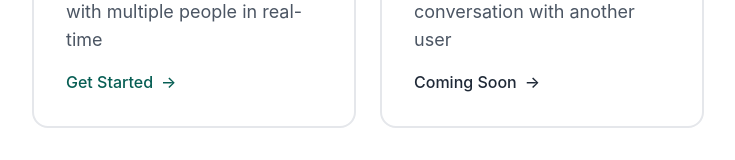
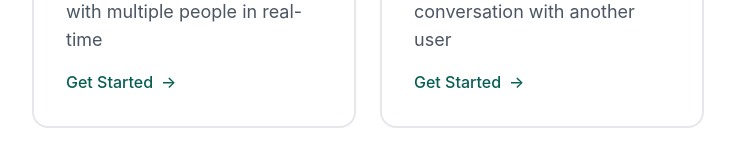
Before and after one commit to itssoumodip/Realtime-Group-Chat, a React (Vite) app in the folder Frontend/: page / in a window 1280 px wide. Shown: the part 514-674 px from the top of the page, without its empty margins (272-1007 px from the left). Built offline with nearby package versions, Linux system fonts and the light colour scheme; no server answers; a web font is replaced by a local one.

Commit message:
Add initial PWA setup with mode selection component and basic HTML structure.

```diff
--- a/Frontend/index.html
+++ b/Frontend/index.html
@@ -14,7 +14,6 @@
     <link rel="apple-touch-icon" href="/cats.jpg" />
     <title>MeowChat</title>
     <script>
-      // Register service worker for PWA installability
       if ('serviceWorker' in navigator) {
         window.addEventListener('load', () => {
           navigator.serviceWorker.register('/sw.js');
--- a/Frontend/src/components/ModeSelector.jsx
+++ b/Frontend/src/components/ModeSelector.jsx
@@ -110,8 +110,8 @@ const ModeSelector = ({ onModeSelect }) => {
                         <p className="text-gray-600 sm:text-lg text-md mb-4">
                             Have a private one-on-one conversation with another user
                         </p>
-                        <div className="sm:flex items-center text-gray-800 font-medium">
-                            Coming Soon
+                        <div className="sm:flex items-center text-[#075E54] font-medium">
+                            Get Started
                             <span className="ml-2 group-hover:translate-x-1 transition-transform">→</span>
                         </div>
                     </div>
```
